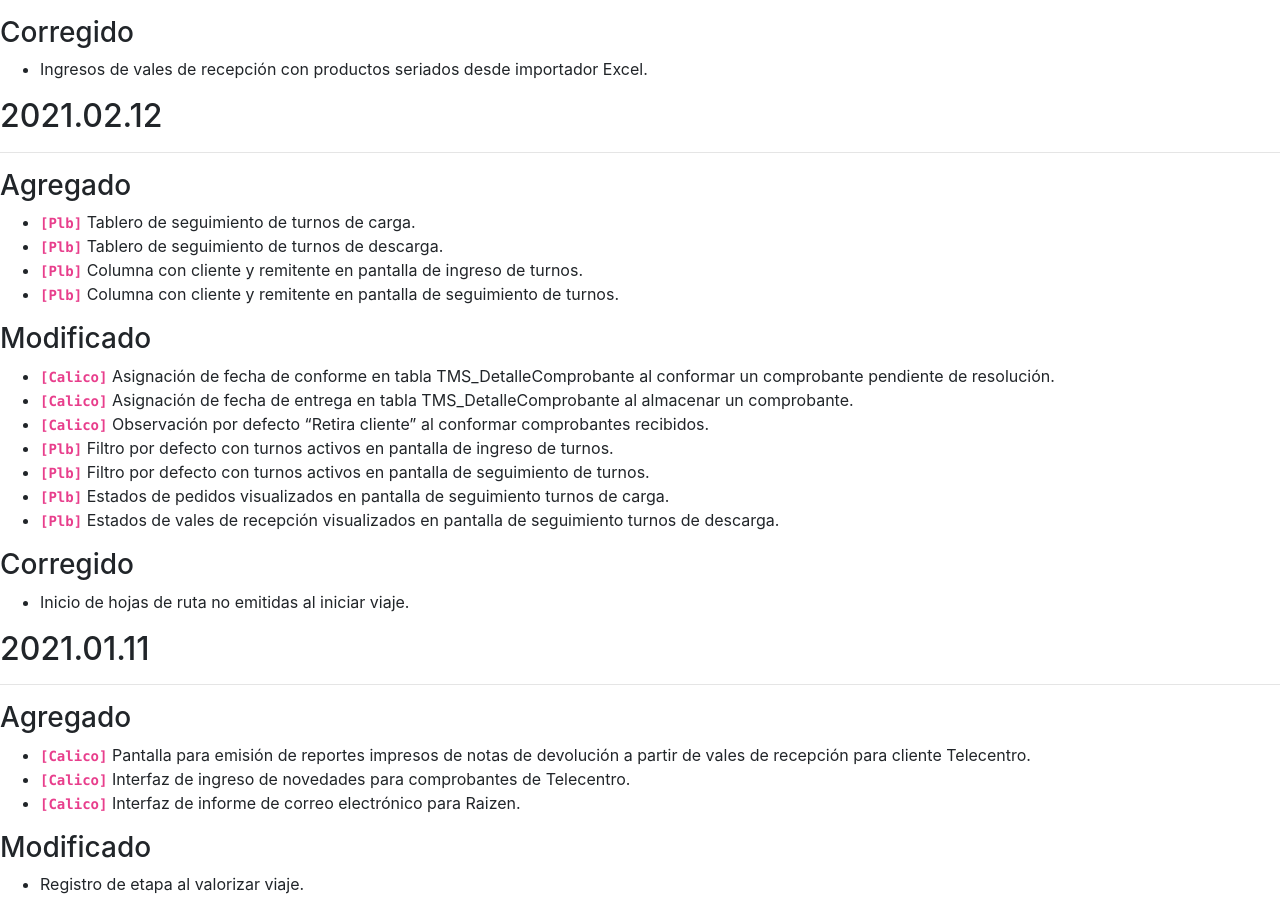
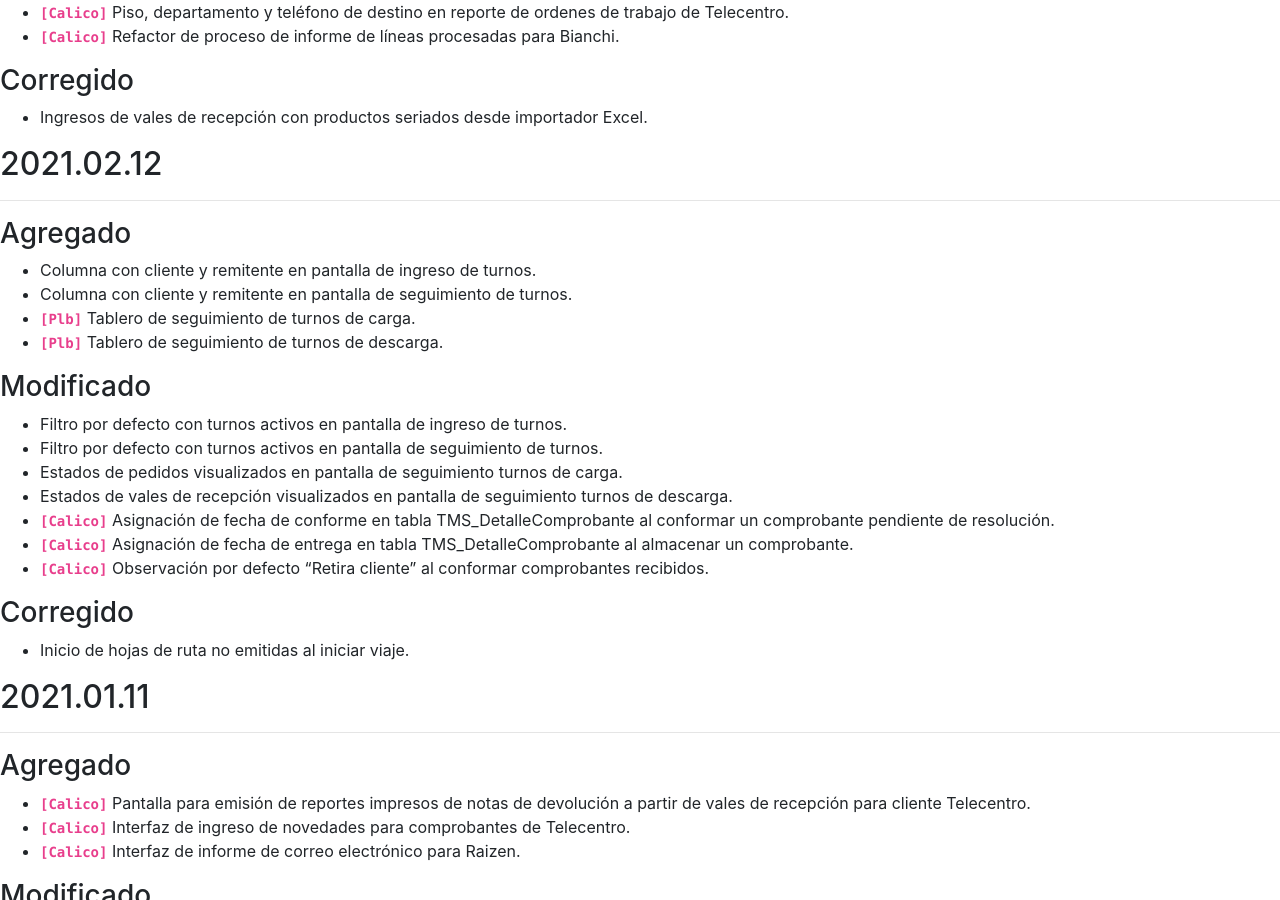
Before and after one commit to msanchez-brainsys/msanchez-brainsys.github.io, a Jekyll site: the page built from registro-cambios.markdown, in a window 1280 px wide and 900 px high, scrolled down 1432 px. Built offline with Jekyll 4.4.1, drawn with Linux system fonts in a browser that asks for light colours; some of the changed text lies outside the part shown.

Commit message:
Se agregaron cambios pendientes de lanzamiento

```diff
--- a/registro-cambios.markdown
+++ b/registro-cambios.markdown
@@ -85,19 +87,19 @@ El formato esta basado en [Keep a Changelog](https://keepachangelog.com/es-ES/1.
 ## 2021.02.12
 ---
 ### Agregado
+- Columna con cliente y remitente en pantalla de ingreso de turnos.
+- Columna con cliente y remitente en pantalla de seguimiento de turnos.
 - **`[Plb]`** Tablero de seguimiento de turnos de carga.
 - **`[Plb]`** Tablero de seguimiento de turnos de descarga.
-- **`[Plb]`** Columna con cliente y remitente en pantalla de ingreso de turnos.
-- **`[Plb]`** Columna con cliente y remitente en pantalla de seguimiento de turnos.
 
 ### Modificado
+- Filtro por defecto con turnos activos en pantalla de ingreso de turnos.
+- Filtro por defecto con turnos activos en pantalla de seguimiento de turnos.
+- Estados de pedidos visualizados en pantalla de seguimiento turnos de carga.
+- Estados de vales de recepción visualizados en pantalla de seguimiento turnos de descarga.
 - **`[Calico]`** Asignación de fecha de conforme en tabla TMS_DetalleComprobante al conformar un comprobante pendiente de resolución.
 - **`[Calico]`** Asignación de fecha de entrega en tabla TMS_DetalleComprobante al almacenar un comprobante.
 - **`[Calico]`** Observación por defecto "Retira cliente" al conformar comprobantes recibidos.
-- **`[Plb]`** Filtro por defecto con turnos activos en pantalla de ingreso de turnos.
-- **`[Plb]`** Filtro por defecto con turnos activos en pantalla de seguimiento de turnos.
-- **`[Plb]`** Estados de pedidos visualizados en pantalla de seguimiento turnos de carga.
-- **`[Plb]`** Estados de vales de recepción visualizados en pantalla de seguimiento turnos de descarga.
 
 ### Corregido
 - Inicio de hojas de ruta no emitidas al iniciar viaje.
```
Also changed, not shown: other parts of registro-cambios.markdown (+2 -0 lines).
